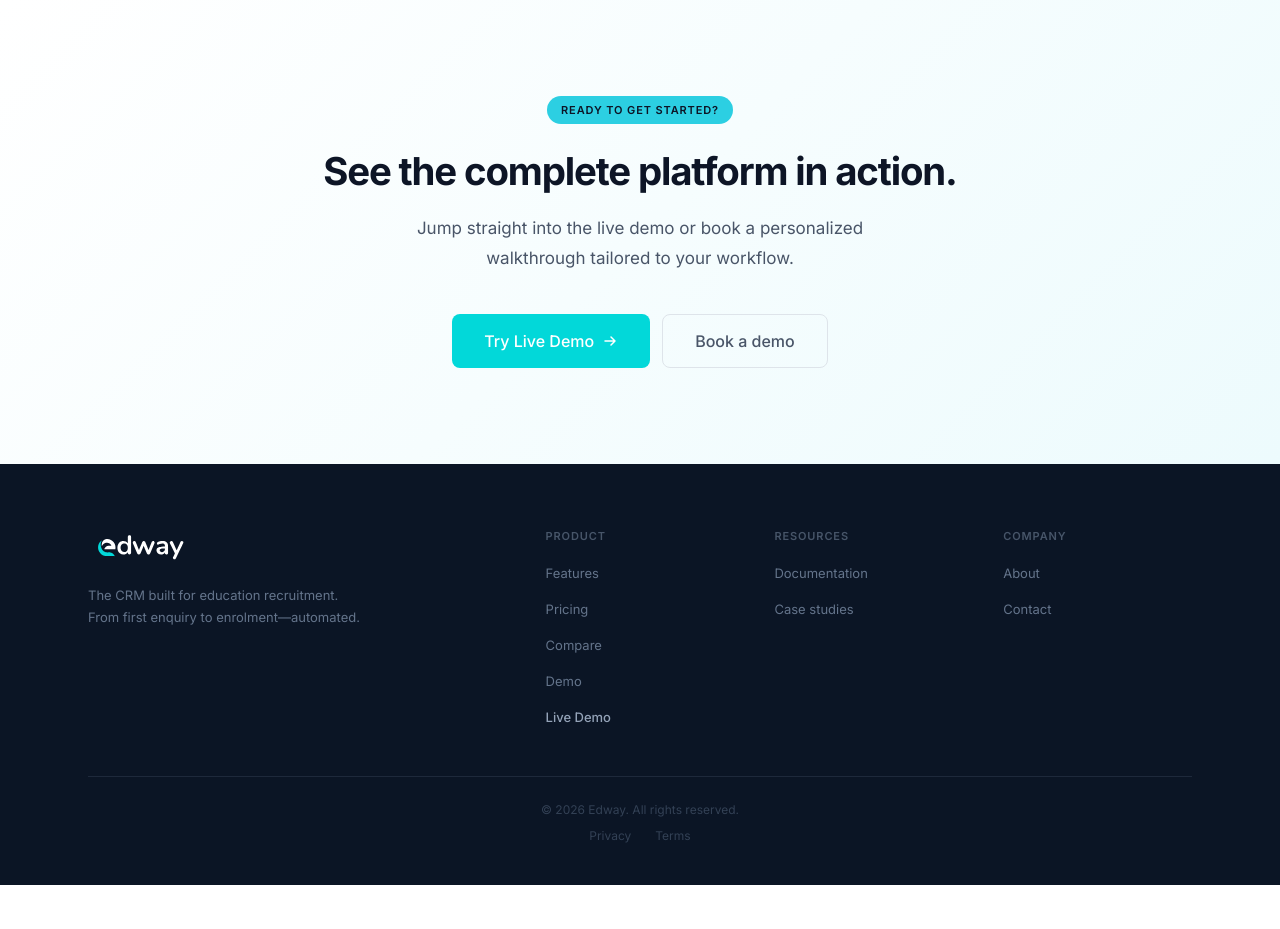
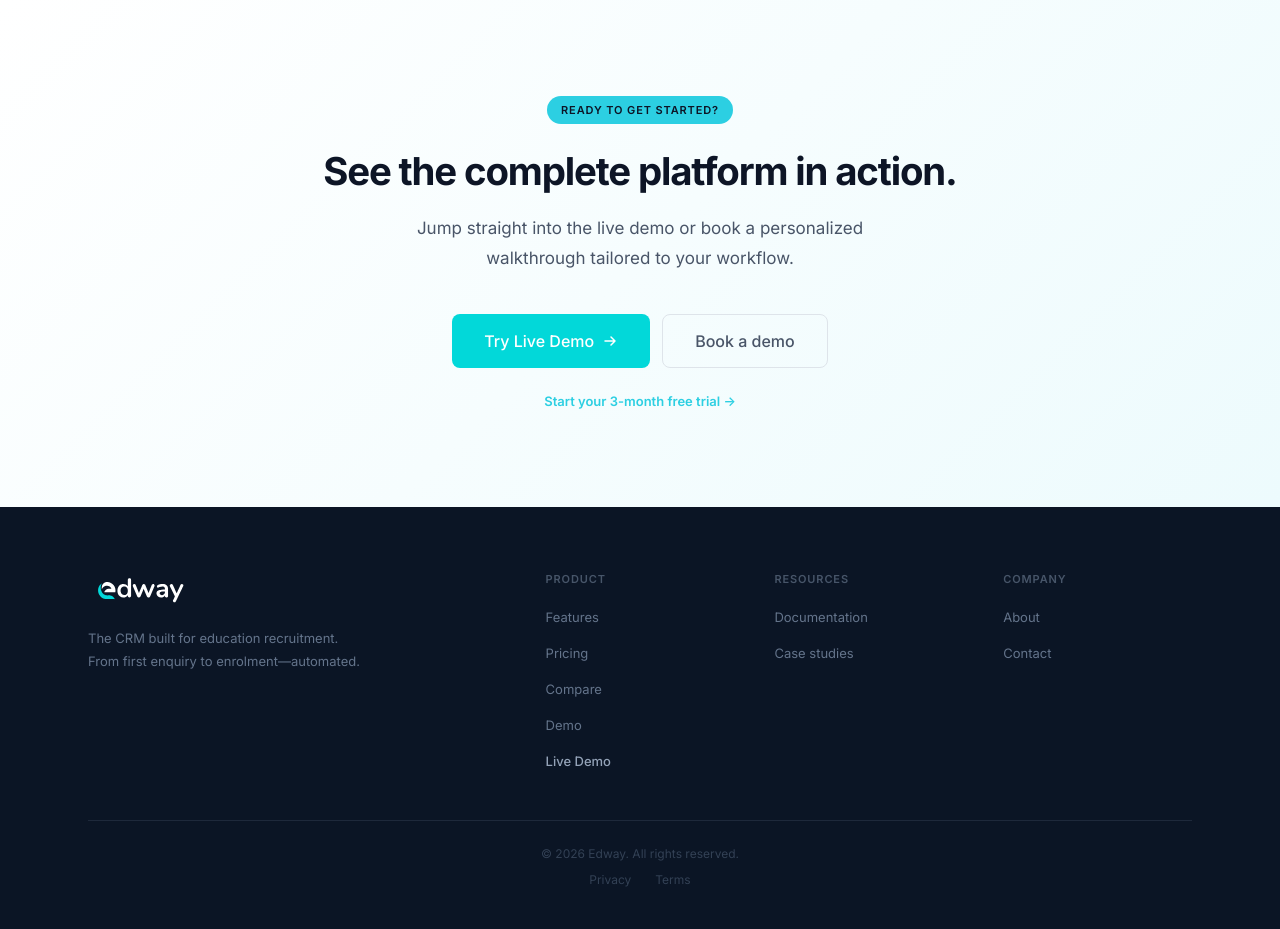
Before and after one commit to hernansaa/edway-web, a Django app: template src/apps/marketing/templates/marketing/features.html in a window 1280 px wide. Shown: the part 482-1411 px from the top of the page. Before the commit the page ends 1367 px from the top, so only its background shows below. Run offline with Django 5.2, Linux system fonts and the light colour scheme; the template is opened without the code that fills it, so the values that code supplies are empty; style sheets or scripts are compiled from the project's sources.

Commit message:
Add 3-month free trial link to features page CTA

```diff
--- a/src/apps/marketing/templates/marketing/features.html
+++ b/src/apps/marketing/templates/marketing/features.html
@@ -73,6 +73,9 @@
                 Book a demo
             </a>
         </div>
+        <p style="font-size:13px;color:var(--text-muted);margin-top:24px;">
+            <a href="https://app.edway.io/" target="_blank" rel="noopener noreferrer" style="color:var(--blue);text-decoration:none;font-weight:600;">Start your 3-month free trial →</a>
+        </p>
     </div>
 </section>
 
```
